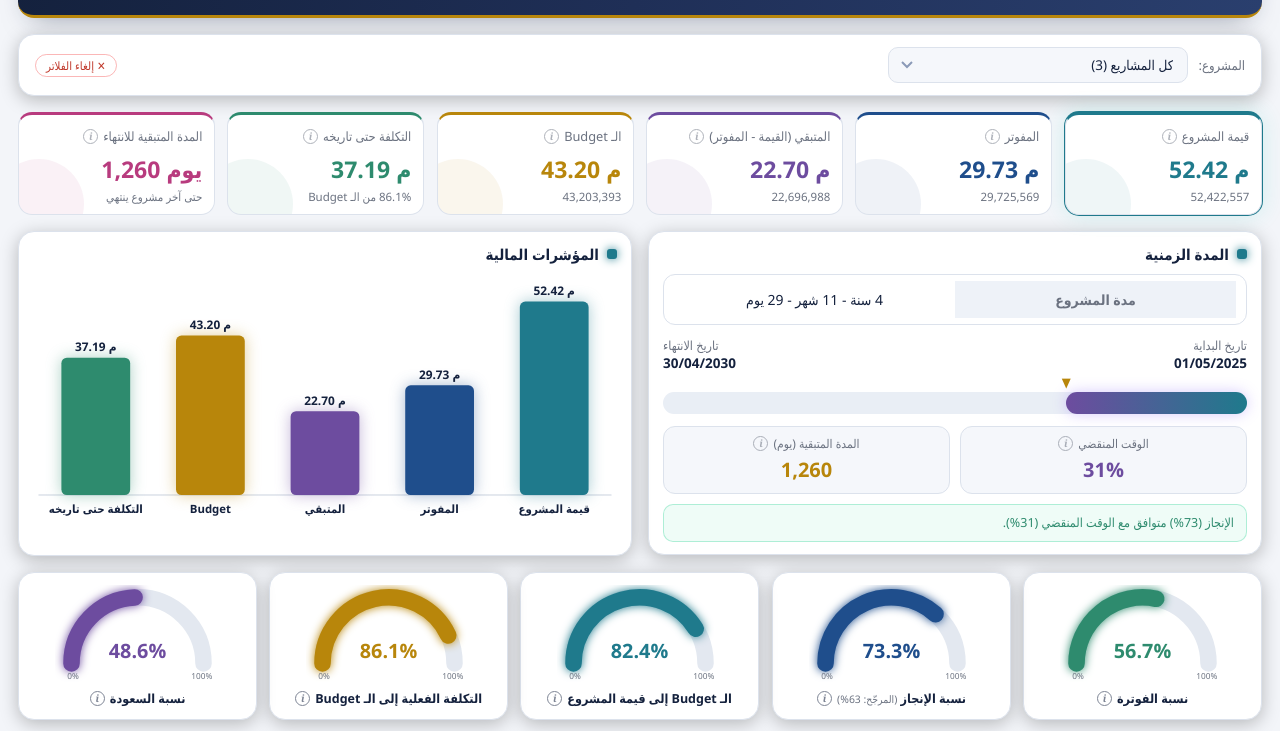
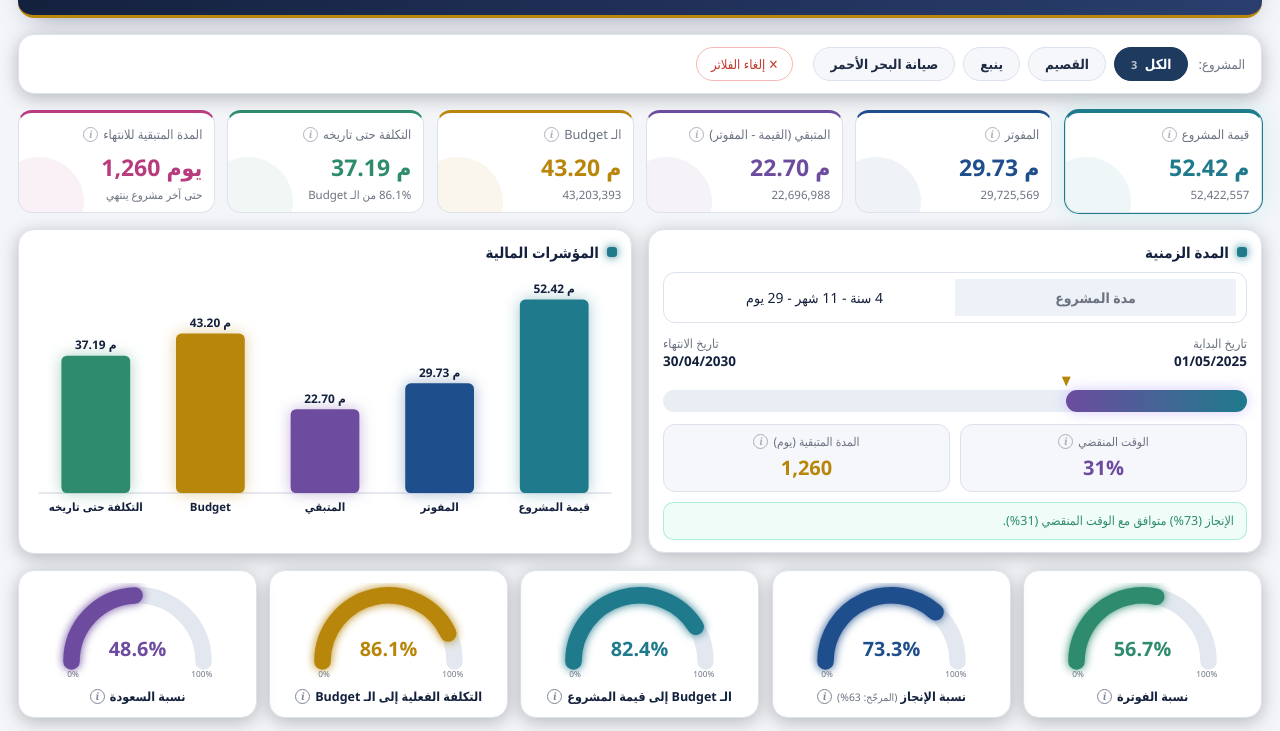
Before and after one commit to hazemdrexcel-cyber/Yousef-Mohsen, a plain HTML site: page index.html in a window 1280 px wide. Shown: the part 94-825 px from the top of the page. Drawn offline with Linux system fonts and the light colour scheme.

Commit message:
Add files via upload

```diff
--- a/index.html
+++ b/index.html
@@ -176,6 +176,15 @@ header.top h1{color:#fff!important}
 .row2 .card{padding-top:12px;padding-bottom:12px}
 .row2 .durbox{padding:6px 10px}
 .row2 .tstats .v{font-size:20px}
+.frow{flex-wrap:wrap}
+.pbtns{display:flex;flex-wrap:wrap;gap:8px;align-items:center}
+.pb{font:inherit;font-size:13.5px;font-weight:600;padding:7px 16px;border-radius:999px;border:1px solid var(--line);background:var(--card2);color:var(--tx,#1f2a44);cursor:pointer;transition:all .15s}
+.pb small{font-size:11px;opacity:.7;margin-inline-start:4px}
+.pb:hover{border-color:var(--teal)}
+.pb.on{background:#1E3A5F;border-color:#1E3A5F;color:#fff}
+.fbar .clr{margin-right:0;font-size:13px;padding:7px 14px}
+.row3{grid-template-columns:3fr 1fr !important}
+#scatter{font-size:12.5px}
 </style>
 </head>
 <body>
@@ -188,8 +197,9 @@ header.top h1{color:#fff!important}
   <div class="fbar card">
     <div class="frow">
       <select class="dd" id="selRegion" style="display:none"></select>
-      <label class="flab" for="selProj">المشروع:</label>
-      <select class="dd wide" id="selProj" onchange="onProj(this.value)"></select>
+      <span class="flab">المشروع:</span>
+      <select class="dd wide" id="selProj" style="display:none"></select>
+      <div class="pbtns" id="pBtns"></div>
       <span class="hint" id="fcount"></span>
       <button class="clr" onclick="sel.region.clear();sel.proj.clear();render()">✕ إلغاء الفلاتر</button>
     </div>
@@ -293,6 +303,7 @@ function renderSlicers(){
   const pv=sel.proj.size===1?[...sel.proj][0]:'';
   ps.innerHTML=`<option value="">كل المشاريع (${list.length})</option>`+list.map(p=>`<option value="${p.name.replace(/"/g,'&quot;')}">${p.name}</option>`).join('');
   ps.value=pv; ps.classList.toggle('act',!!pv);
+  document.getElementById('pBtns').innerHTML=`<button class="pb${pv?'':' on'}" onclick="onProj('')">الكل <small>${list.length}</small></button>`+list.map(p=>`<button class="pb${pv===p.name?' on':''}" onclick="onProj(this.dataset.n)" data-n="${p.name.replace(/"/g,'&quot;')}">${p.name}</button>`).join('');
   document.getElementById('fcount').textContent = rv ? `${list.length} مشروع في ${rv}` : '';
 }
 function onRegion(v){ sel.region.clear(); if(v) sel.region.add(v);
```
